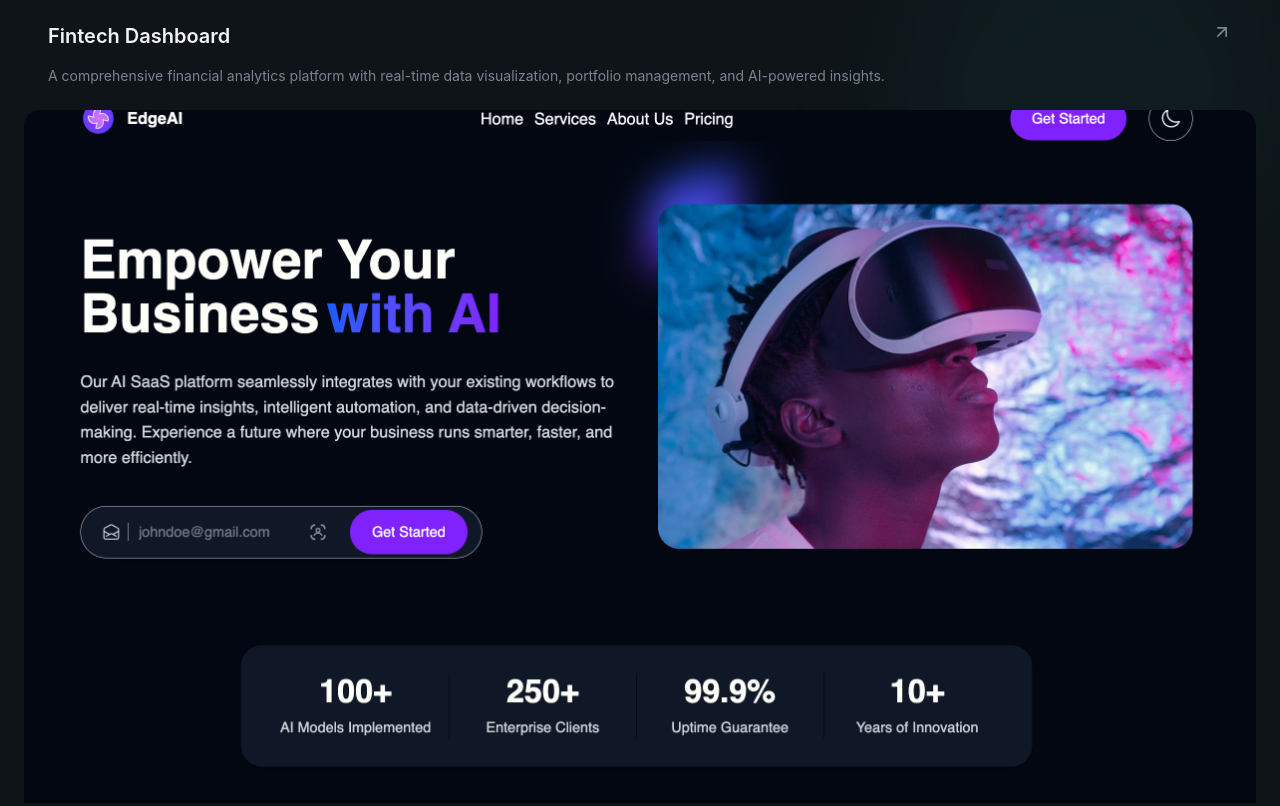
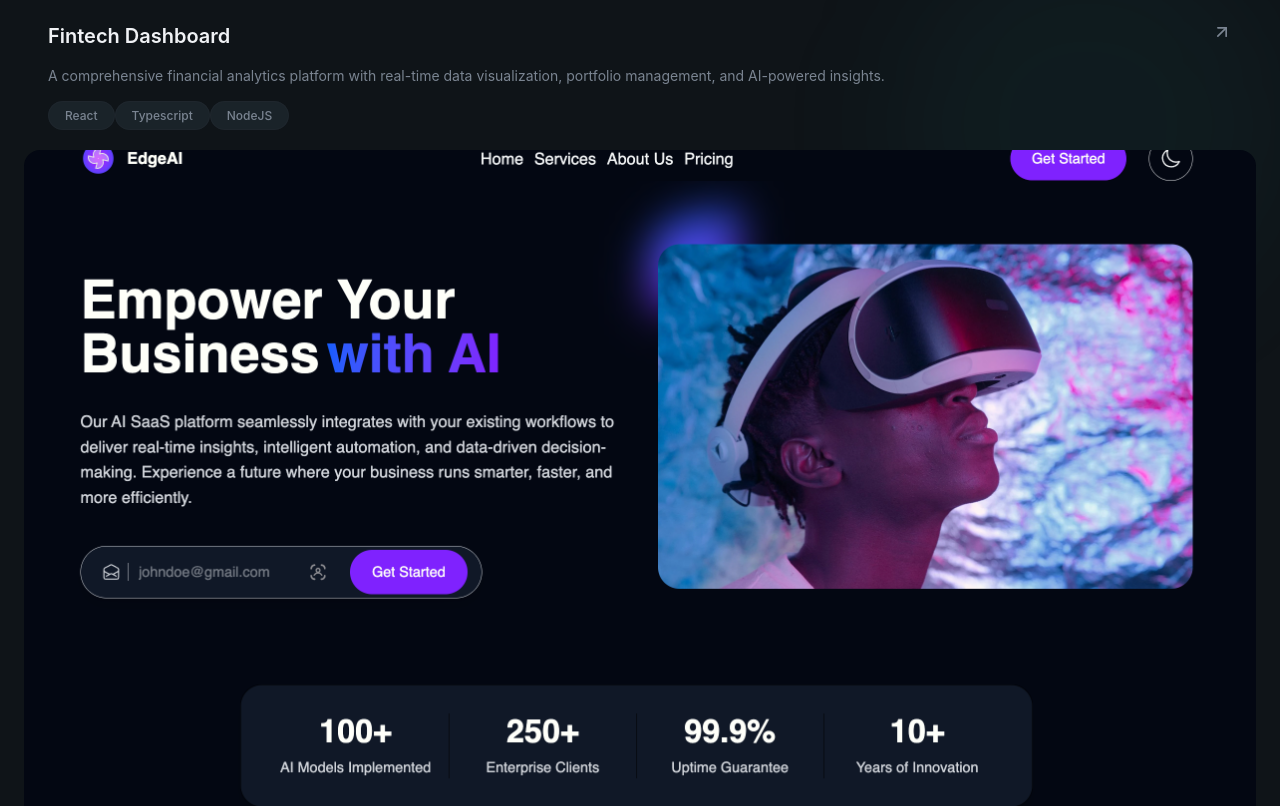
Before and after one commit to Ridzzz0Alam/dev_personal_project, a React (Vite) app: page / in a window 1280 px wide. Shown: the part 3058-3864 px from the top of the page. Built offline with nearby package versions, Linux system fonts and the light colour scheme.

Commit message:
added project tag

```diff
--- a/src/sections/Projects.jsx
+++ b/src/sections/Projects.jsx
@@ -118,6 +118,16 @@ export const Projects = () =>{
                                 <p className="text-muted-foreground text-sm">
                                     {project.description}
                                 </p>
+                                <div>
+                                    {project.tags.map((tag, tagIdx) =>(
+                                        <span
+                                        key={tagIdx}
+                                        className="px-4 py-1.5 rounded-full bg-surface text-xs font-medium border border-border/50 text-muted-foreground hover:border-primary/50 hover:text-primary transition-all duration-300"
+                                        >
+                                            {tag}
+                                        </span>
+                                    ))}
+                                </div>
                             </div>
                         </div>
                     ))}
```
